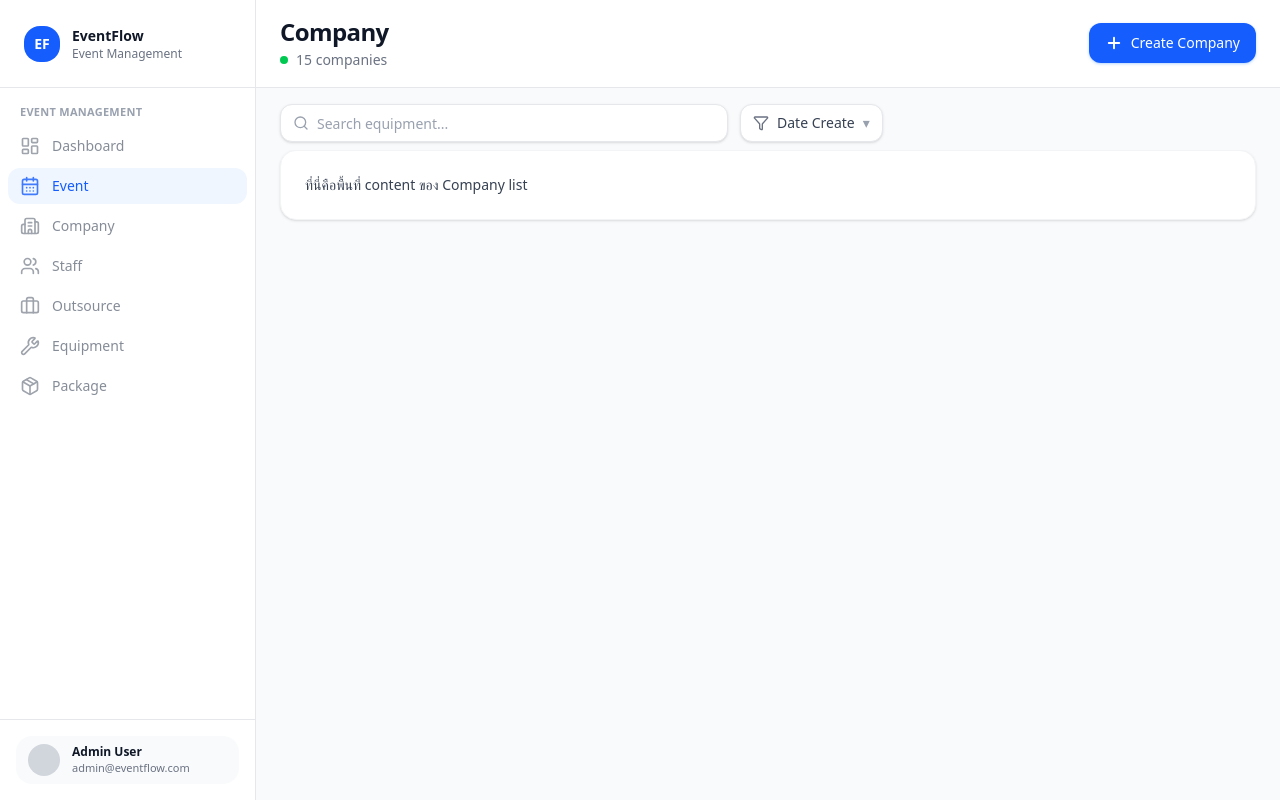
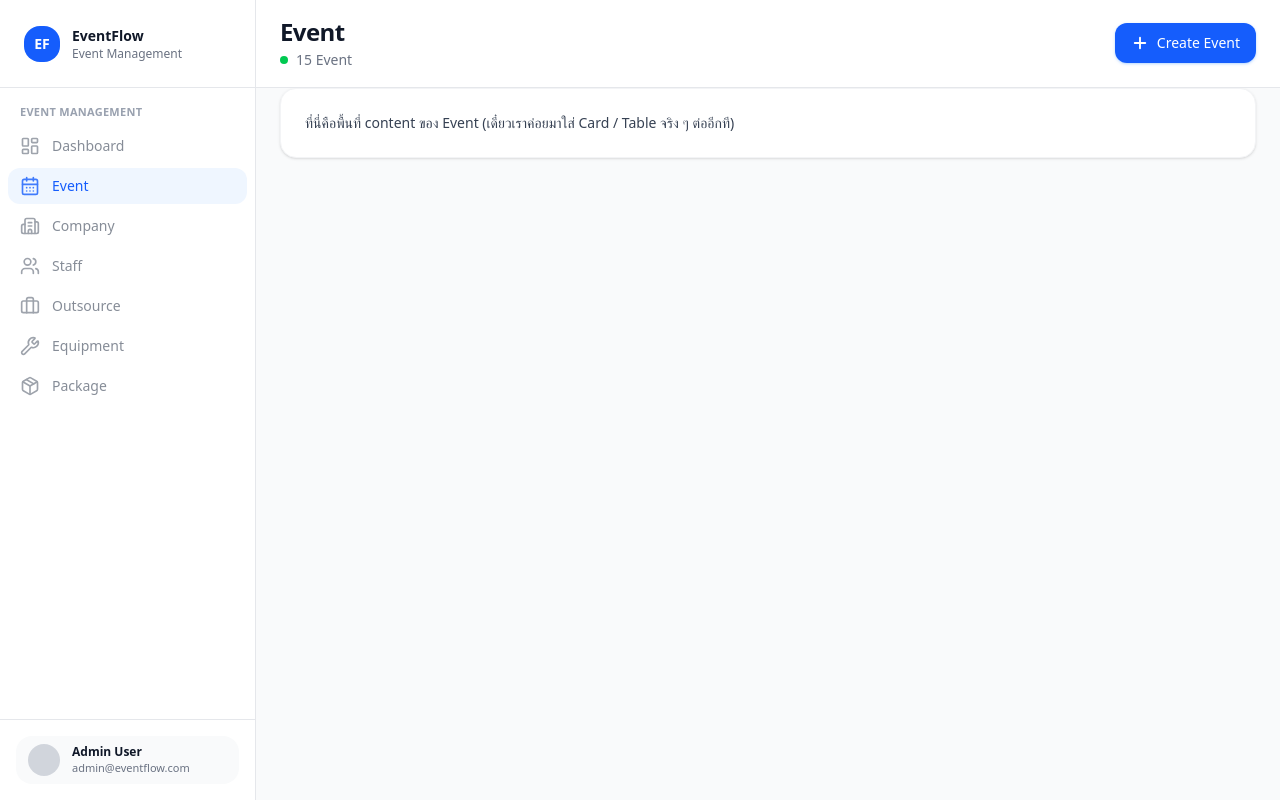
Before and after one commit to RESS69/event, a React (Vite) app: page /event in a window 1280 px wide. Built offline with nearby package versions, Linux system fonts and the light colour scheme.

Commit message:
Fix MissMath

```diff
--- a/src/pages/EquipmentList.tsx
+++ b/src/pages/EquipmentList.tsx
@@ -34,7 +34,7 @@ function EquipmentListRoute() {
                   console.log("go to /equipment/new");
                 }}
               >
-                Add Outsource
+                Add Equipment
               </PrimaryButton>
             }
           />
@@ -53,7 +53,7 @@ function EquipmentListRoute() {
 
           <PageSection>
             <p className="text-sm text-gray-700">
-              ที่นี่คือพื้นที่ content ของ Equipment (ค่าที่ค้นหา: "{searchText}")
+              ที่นี่คือพื้นที่ content ของ Equipment
             </p>
           </PageSection>
         </div>
--- a/src/pages/EventList.tsx
+++ b/src/pages/EventList.tsx
@@ -1,9 +1,10 @@
 import { createFileRoute } from "@tanstack/react-router";
 import { PageHeader } from "../Components/Layout/PageHeader";
 import { PageSection } from "../Components/Layout/PageSection";
-import { PrimaryButton } from "../Components/Ui/PrimaryButton";
+import { PrimaryButton } from "../components/ui/PrimaryButton";
 import { SearchBar } from "../Components/SearchBar";
 import { Plus } from "lucide-react";
+import Sidebar from "../Components/Sidebar";
 
 export const Route = createFileRoute("/event/")({
   component: EventListRoute,
@@ -14,28 +15,28 @@ export const Route = createFileRoute("/event/")({
 
 function EventListRoute() {
   // เดี๋ยวค่อยเปลี่ยนเป็นข้อมูลจริงทีหลัง
-  const totalCompanies = 15;
+  const totalEvent = 15;
 
   return (
+    <main className="flex">
+            <Sidebar />
+
             <div className="flex min-h-0 flex-1 flex-col">
-      {/* Header มีกรอบเหมือนหน้า Staff */}
               <PageHeader
                 title="Event"
-        count={totalCompanies}
+                count={totalEvent}
                 countLabel="Event"
                 actions={
                   <PrimaryButton
                     leftIcon={<Plus size={18} strokeWidth={2.5} />}
-            // onClick={() => {
-            //   // ไว้ค่อยต่อ /company/new ภายหลัง
-            //   console.log('go to /company/new');
-            // }}
+                    onClick={() => {
+                      console.log("go to /event/new");
+                    }}
                   >
                     Create Event
                   </PrimaryButton>
                 }
               />
-
       {/* กรอบ content สีขาวสำหรับ Company list */}
       <PageSection>
         <p className="text-sm text-gray-700">
@@ -44,5 +45,7 @@ function EventListRoute() {
         </p>
       </PageSection>
     </div>
+    </main>
   );
 }
+export default EventListRoute;
--- a/src/pages/Outsource.tsx
+++ b/src/pages/Outsource.tsx
@@ -54,7 +54,7 @@ function OutsourceListRoute() {
 
         <PageSection>
           <p className="text-sm text-gray-700">
-            ที่นี่คือพื้นที่ content ของ Outsource list (ค่าที่ค้นหา: "{searchText}")
+            ที่นี่คือพื้นที่ content ของ Outsource list
           </p>
         </PageSection>
       </div>
--- a/src/pages/StaffList.tsx
+++ b/src/pages/StaffList.tsx
@@ -51,7 +51,7 @@ function StaffListRoute() {
 
         <PageSection>
           <p className="text-sm text-gray-700">
-            ที่นี่คือพื้นที่ content ของ Staff (ค่าที่ค้นหา: "{searchText}")
+            ที่นี่คือพื้นที่ content ของ Staff
           </p>
         </PageSection>
       </div>
--- a/src/routes/event/index.tsx
+++ b/src/routes/event/index.tsx
@@ -1,5 +1,5 @@
 import { createFileRoute } from "@tanstack/react-router";
-import  EventListRoute  from "../../pages/CompanyList";
+import  EventListRoute  from "../../pages/EventList";
 
 export const Route = createFileRoute("/event/")({
   component: EventListRoute,
```
Lines whose indentation alone changed are shown as unchanged.
